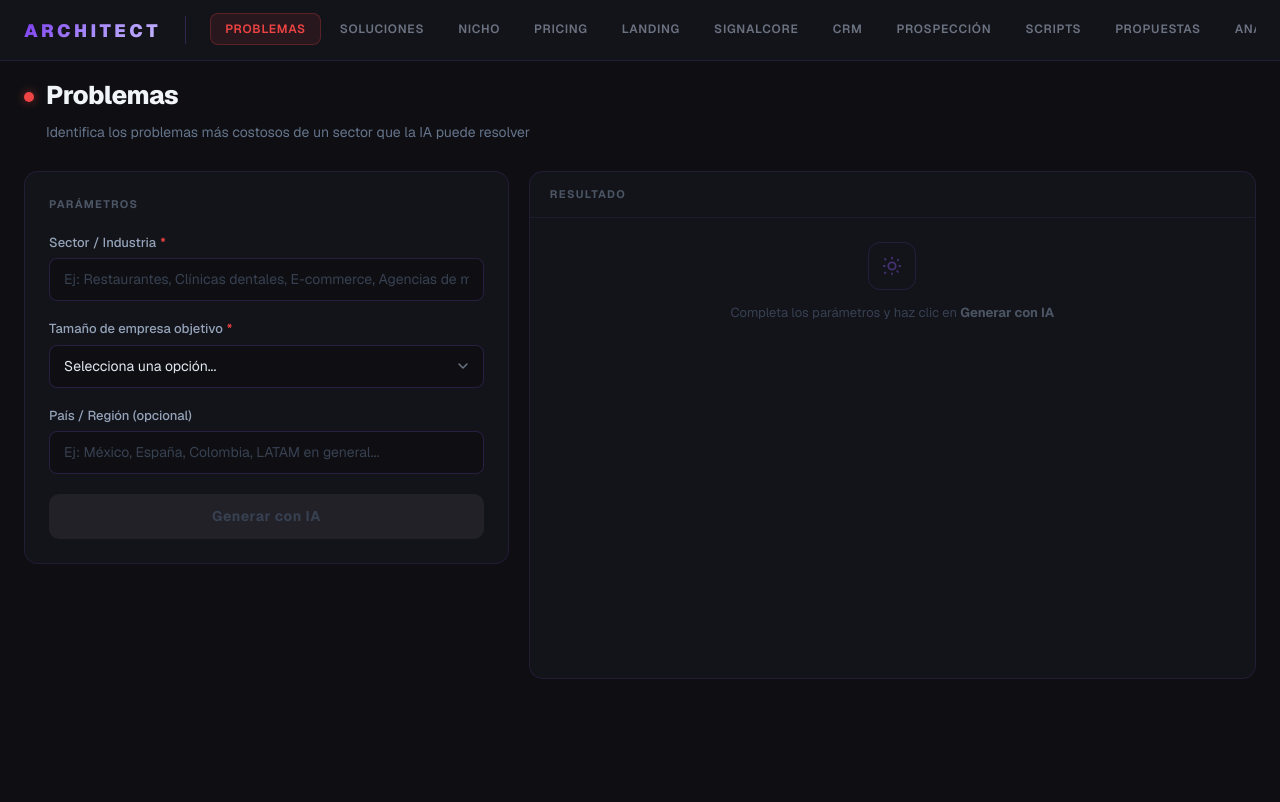
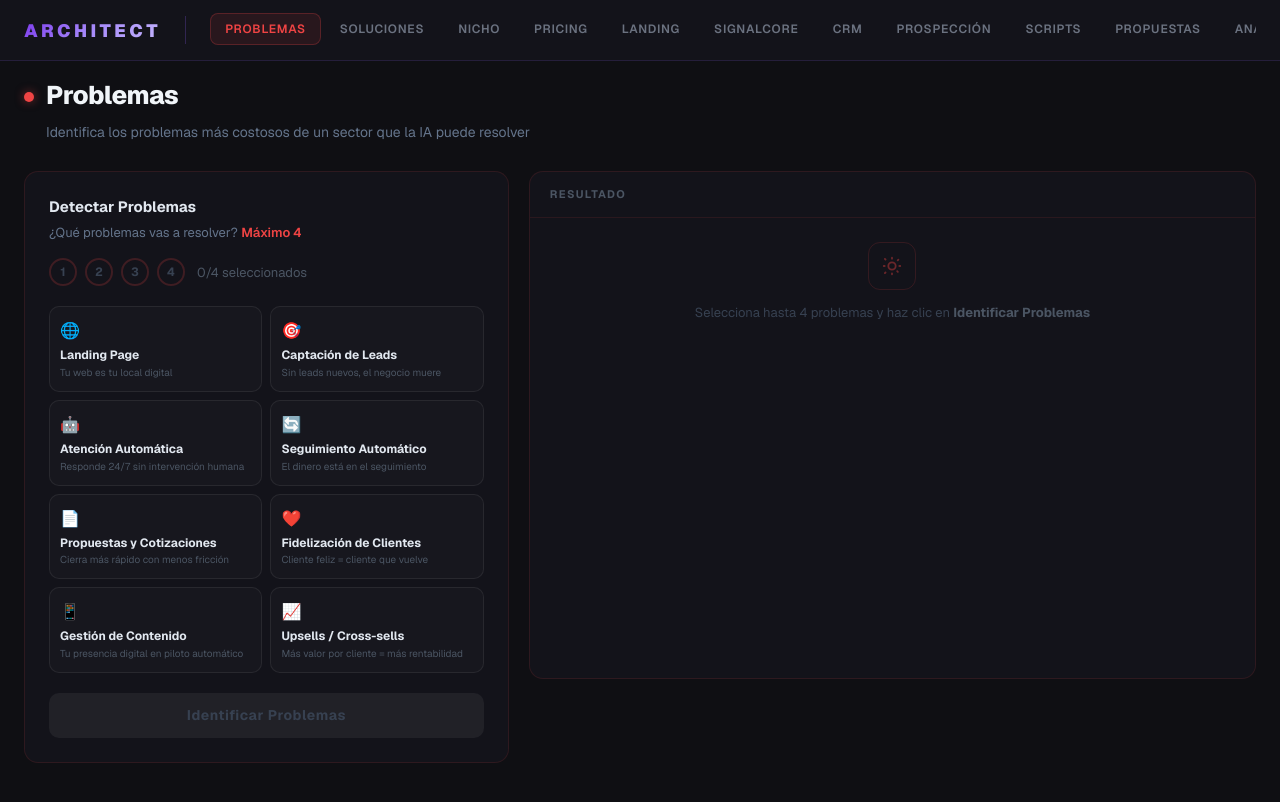
Before and after one commit to josealejandre1996/architect, a Next.js app: page / in a window 1280 px wide. Shown: the top 802 px of the page. Built offline with nearby package versions, Linux system fonts and the light colour scheme.

Commit message:
fix: page.tsx usa ProblemasView

```diff
--- a/app/page.tsx
+++ b/app/page.tsx
@@ -1,13 +1,12 @@
 "use client";
-
 import { useState } from "react";
 import Navigation from "@/components/Navigation";
 import ModuleView from "@/components/ModuleView";
+import ProblemasView from "@/components/ProblemasView";
 import { modules } from "@/lib/modules";
 
 export default function Home() {
   const [activeModuleId, setActiveModuleId] = useState(modules[0].id);
-
   const currentModule = modules.find((m) => m.id === activeModuleId) ?? modules[0];
 
   return (
@@ -17,7 +16,11 @@ export default function Home() {
         activeModule={activeModuleId}
         onModuleChange={setActiveModuleId}
       />
-      <ModuleView module={currentModule} />
+      {currentModule.id === "problemas" ? (
+        <ProblemasView module={currentModule} />
+      ) : (
+        <ModuleView module={currentModule} />
+      )}
     </div>
   );
 }
```
